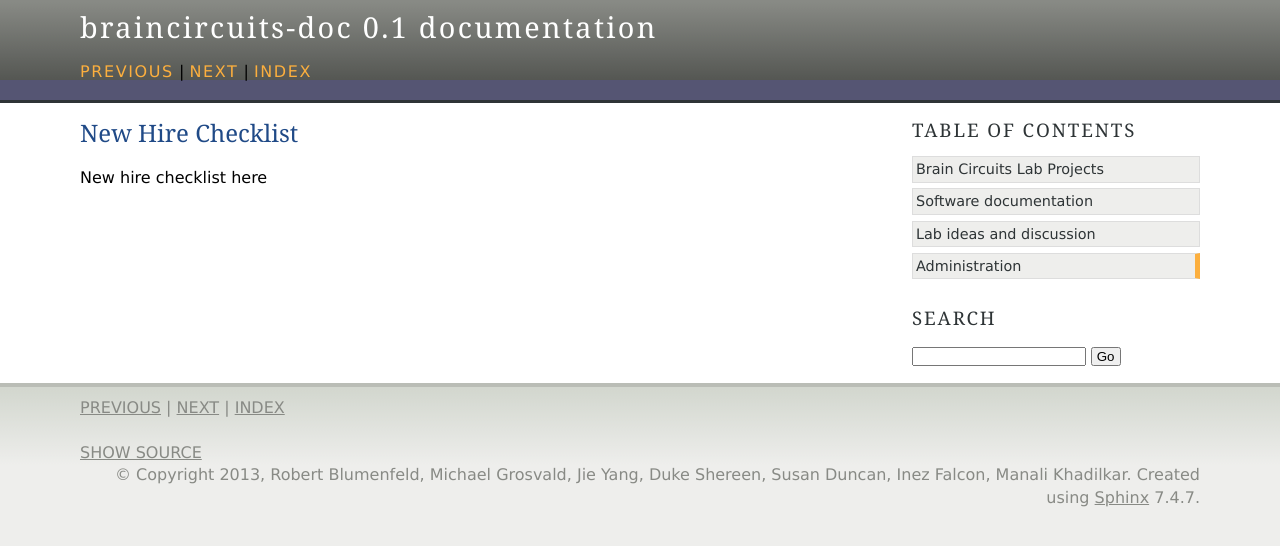
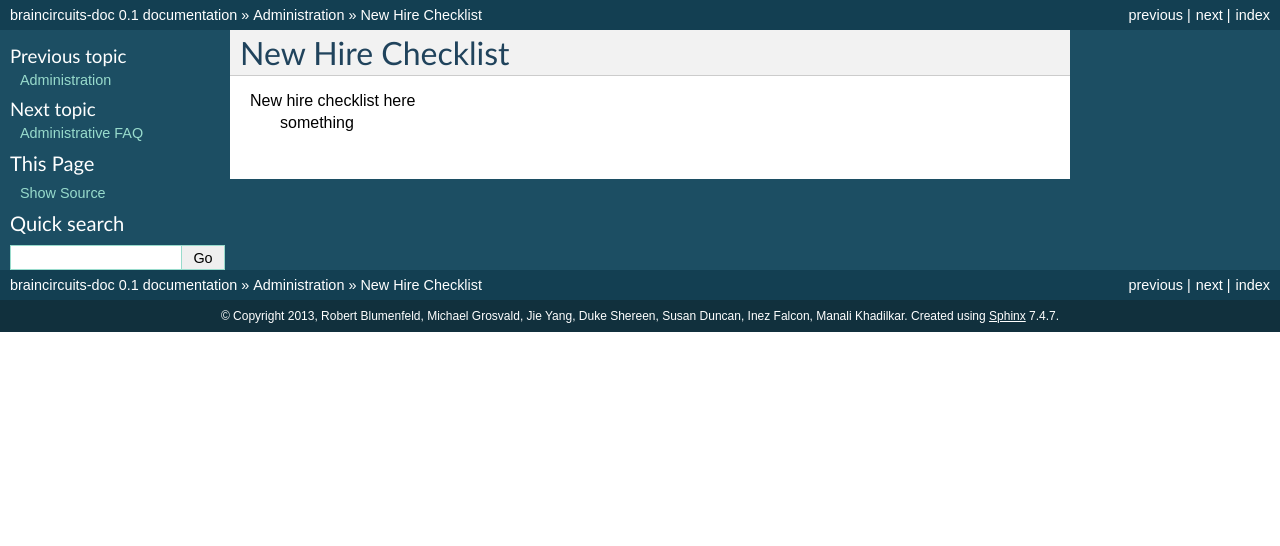
Before and after one commit to rsblume/braincircuits-doc, a Sphinx documentation site: the page built from source/new_hire.rst, in a window 1280 px wide. Shown: the top 546 px of the page. Built offline with Sphinx 7.4.7, drawn with Linux system fonts in a browser that asks for light colours; formulas are drawn with MathJax 3; pages that are not in the unit, such as notebooks, are missing from menus.

Commit message:
had qworkshop added stuff

```diff
--- a/source/administration.rst
+++ b/source/administration.rst
@@ -1,7 +1,11 @@
 Administration
 ================
 
+
+
 List of important administrative pages:
+
+.. image:: download.jpg
 
 .. toctree::
    :titlesonly:
--- a/source/conf.py
+++ b/source/conf.py
@@ -91,7 +91,7 @@ pygments_style = 'sphinx'
 
 # The theme to use for HTML and HTML Help pages.  See the documentation for
 # a list of builtin themes.
-html_theme = 'agogo'
+html_theme = 'default'
 
 # Theme options are theme-specific and customize the look and feel of a theme
 # further.  For a list of options available for each theme, see the
--- a/source/new_hire.rst
+++ b/source/new_hire.rst
@@ -2,3 +2,4 @@ New Hire Checklist
 ===================
 
 New hire checklist here
+	something
--- a/source/projects.rst
+++ b/source/projects.rst
@@ -6,6 +6,7 @@ Brain Circuits Lab Projects
    :maxdepth: 1
 
 
+   199s
    ms_pfc_mod
    metaphor
 
```
Also changed, not shown: 14 other files.
